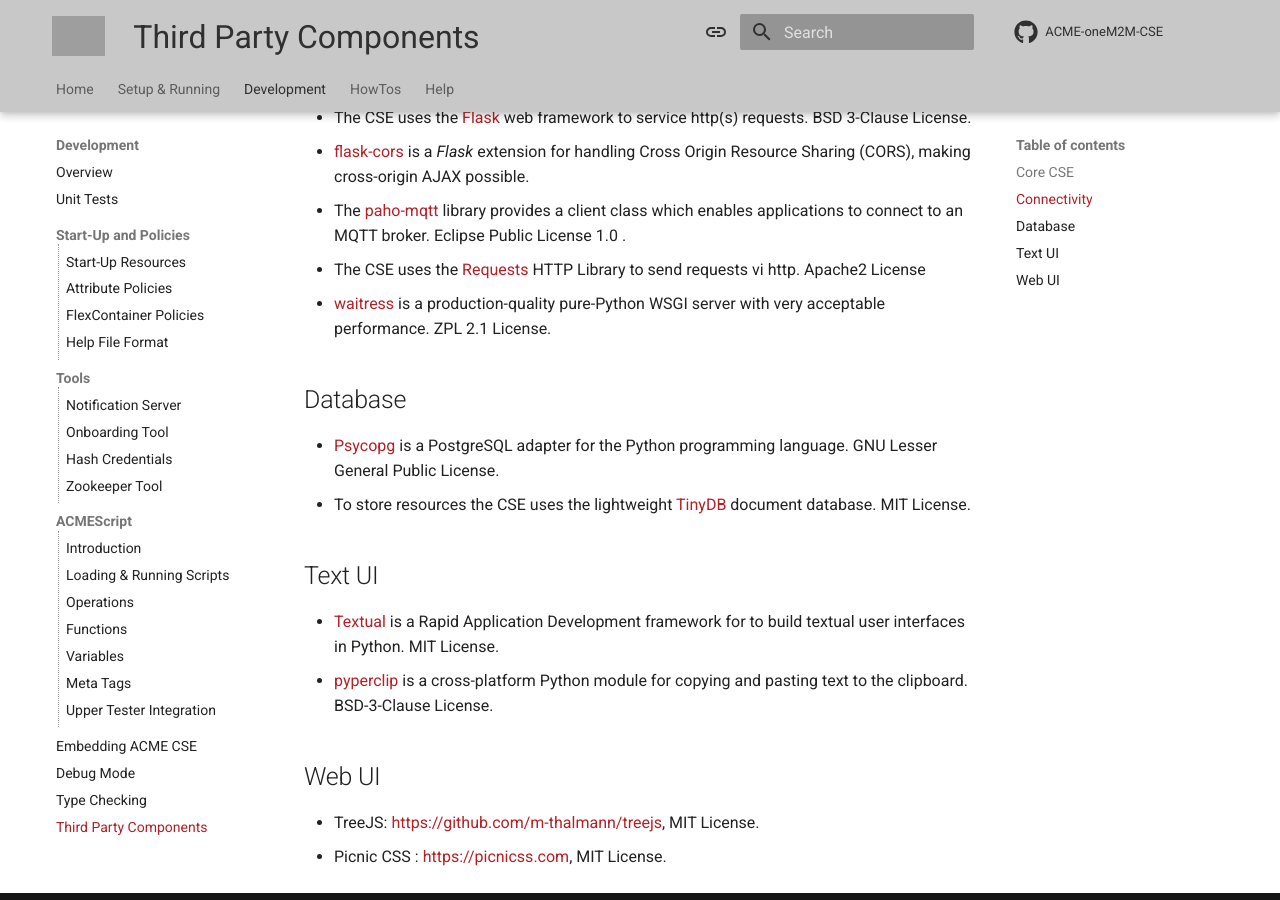
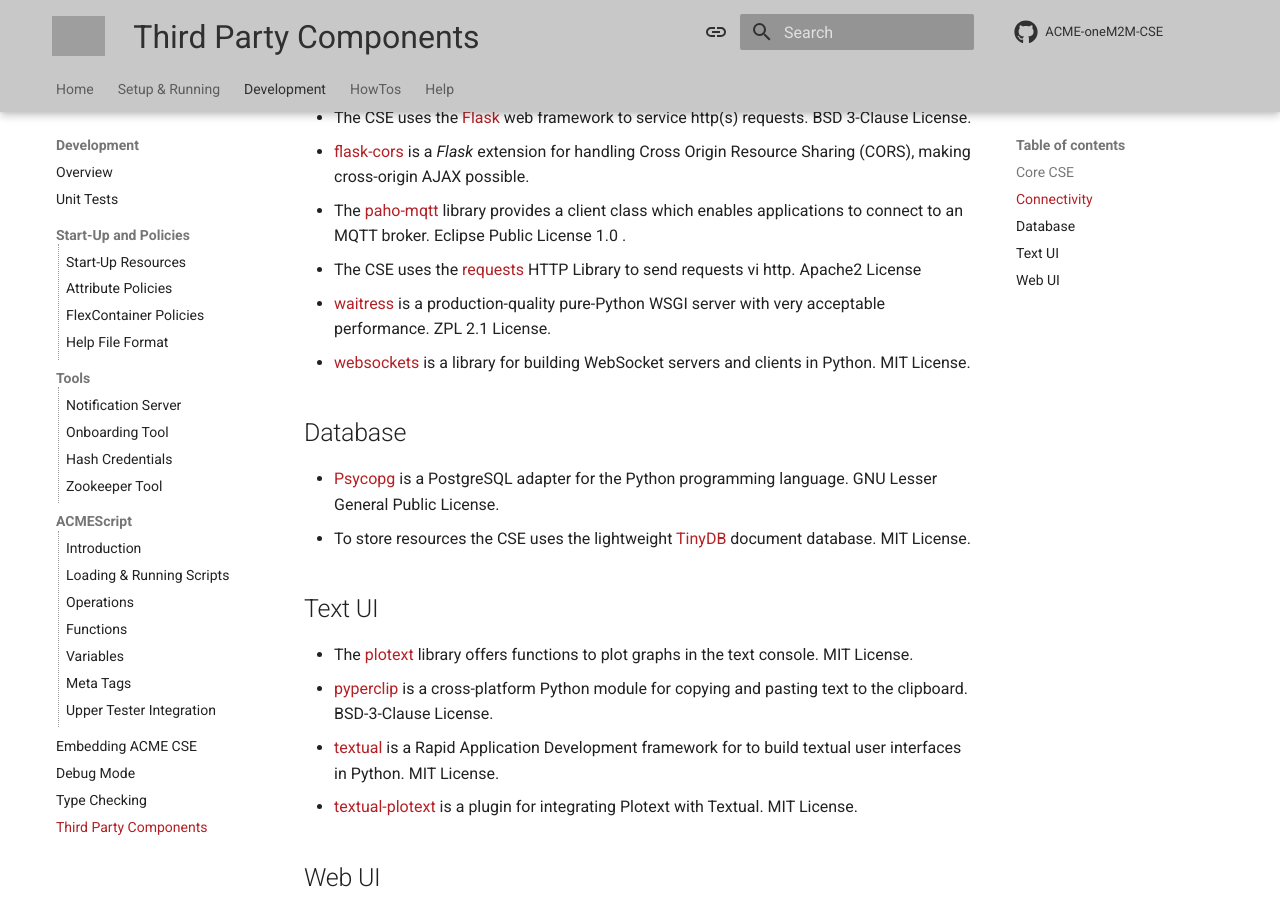
Before and after one commit to ankraft/ACME-oneM2M-CSE-mkdocs, an MkDocs documentation site: the page built from docs/development/ThirdPartyLibraries.md, in a window 1280 px wide and 900 px high, scrolled down 794 px. Built offline with MkDocs 1.6.1 and Material for MkDocs 9.7.7, drawn with Linux system fonts in a browser that asks for light colours; comment, search, counter and statistics services are not loaded; some of the changed text lies outside the part shown; grey boxes are pictures that could not be loaded.

Commit message:
Added third-party libraries

```diff
--- a/docs/development/ThirdPartyLibraries.md
+++ b/docs/development/ThirdPartyLibraries.md
@@ -7,7 +7,7 @@
 - The [cbor2](https://github.com/agronholm/cbor2){target=_new} package is used to parse and create CBOR serializations. MIT License.
 - [InquirerPy](https://github.com/kazhala/InquirerPy/){target=_new} is a collection of common interactive command-line interfaces. MIT License.
 - The [isodate](https://github.com/gweis/isodate){target=_new} package is used to parse and handle ISO 8601 time, date, and duration. BSD License.
-- The [plotext](https://github.com/piccolomo/plotext){target=_new} library offers functions to plot graphs in the text console. MIT License.
+- [kazoo](https://github.com/python-zk/kazoo){target=_new} is a high-level library to access Zookeeper. Apache License 2.0.
 - [rdflib](https://github.com/RDFLib/rdflib){target=_new} is a Python library for working with RDF. BSD 3-Clause License.
 - The CSE uses the [Rich](https://github.com/willmcgugan/rich){target=_new} text formatter library to format various terminal output. MIT License.
 - [shapely](https://github.com/shapely/shapely){target=_new} is a library for manipulation and analysis of geometric objects. BSD 3-Clause License.
@@ -19,8 +19,9 @@
 - The CSE uses the [Flask](https://flask.palletsprojects.com/){target=_new} web framework to service http(s) requests. BSD 3-Clause License.
 - [flask-cors](https://github.com/corydolphin/flask-cors/){target=_new} is a *Flask* extension for handling Cross Origin Resource Sharing (CORS), making cross-origin AJAX possible.
 - The [paho-mqtt](https://www.eclipse.org/paho/){target=_new} library provides a client class which enables applications to connect to an MQTT broker. Eclipse Public License 1.0 .
-- The CSE uses the [Requests](https://requests.readthedocs.io){target=_new} HTTP Library to send requests vi http. Apache2 License
+- The CSE uses the [requests](https://requests.readthedocs.io){target=_new} HTTP Library to send requests vi http. Apache2 License
 - [waitress](https://github.com/Pylons/waitress){target=_new} is a production-quality pure-Python WSGI server with very acceptable performance. ZPL 2.1 License.
+- [websockets](https://github.com/python-websockets/websockets){target=_new} is a library for building WebSocket servers and clients in Python. MIT License.
 
 
 ## Database
@@ -29,8 +30,10 @@
 
 
 ## Text UI
-- [Textual](https://github.com/textualize/textual){target=_new} is a Rapid Application Development framework for to build textual user interfaces in Python. MIT License.
+- The [plotext](https://github.com/piccolomo/plotext){target=_new} library offers functions to plot graphs in the text console. MIT License.
 - [pyperclip](https://github.com/asweigart/pyperclip){target=_new} is a cross-platform Python module for copying and pasting text to the clipboard. BSD-3-Clause License.
+- [textual](https://github.com/textualize/textual){target=_new} is a Rapid Application Development framework for to build textual user interfaces in Python. MIT License.
+- [textual-plotext](https://github.com/textualize/textual-plotext){target=_new} is a plugin for integrating Plotext with Textual. MIT License.
 
 
 ## Web UI
```
